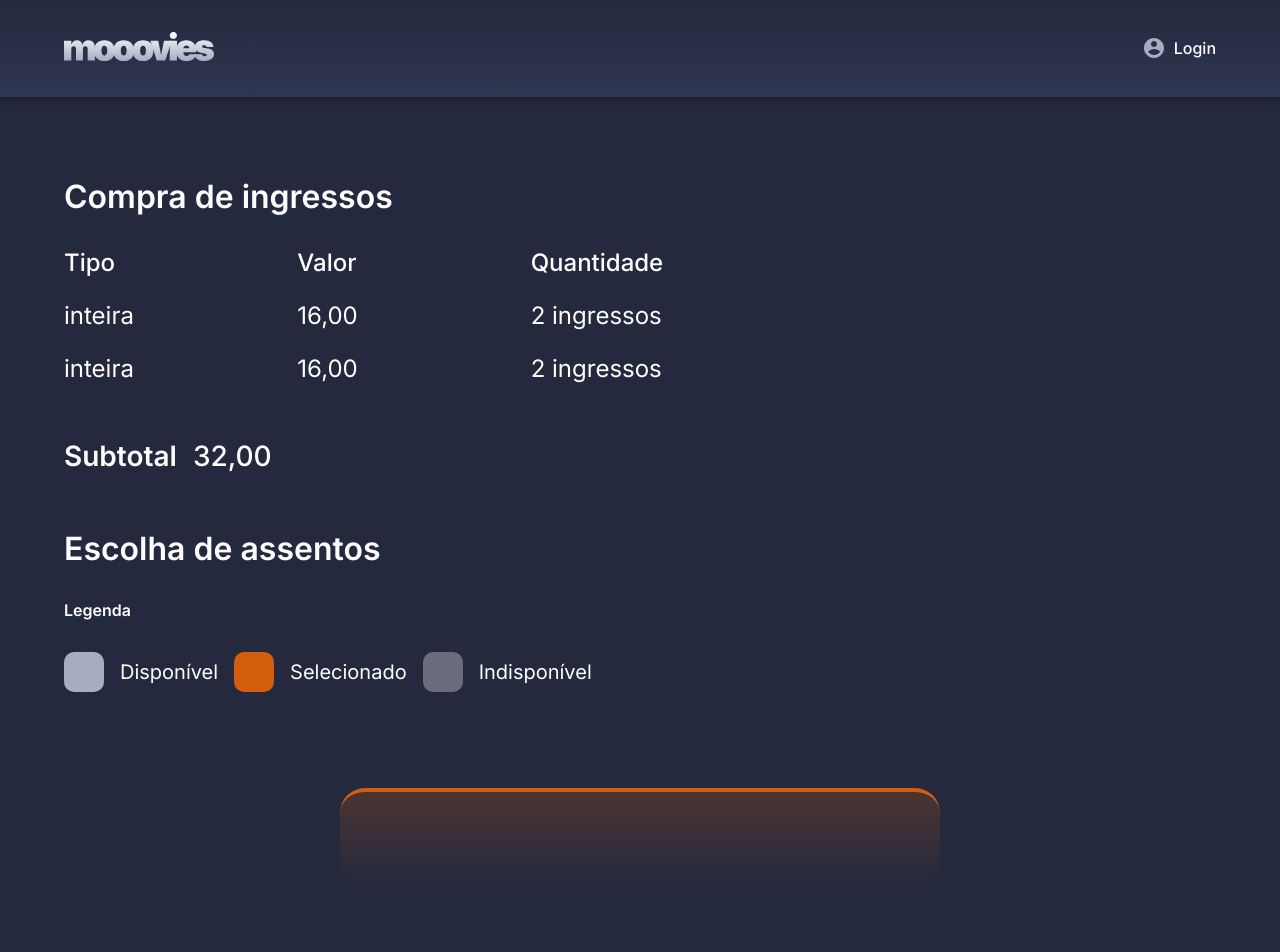
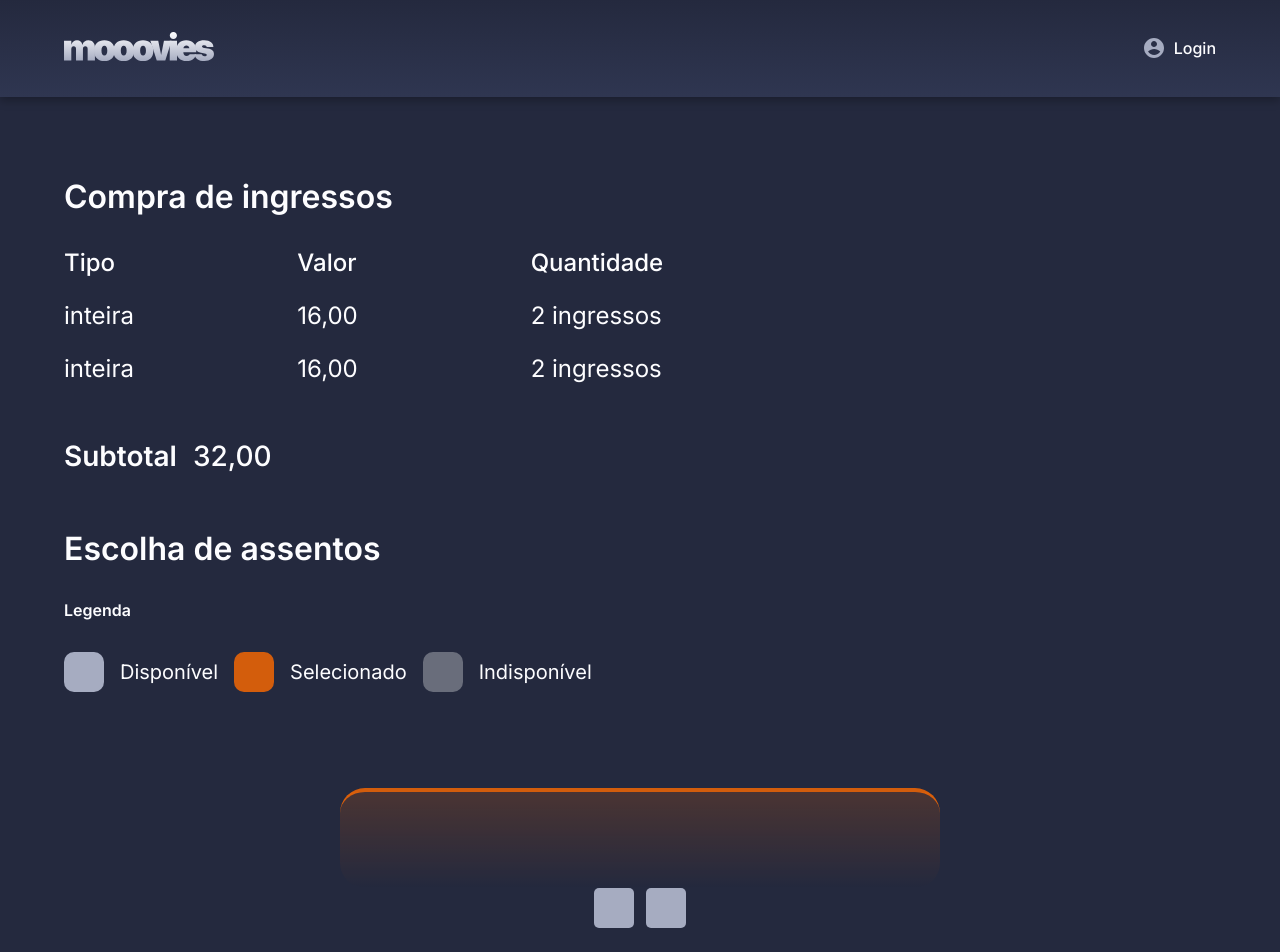
Before and after one commit to lucasgmelo/cinema-management, an Angular app in the folder client/: page /checkout in a window 1280 px wide. Shown: the top 952 px of the page. Built offline with nearby package versions, Linux system fonts and the light colour scheme.

Commit message:
feat(main) feature seat

```diff
--- a/client/src/app/components/seat/seat.component.html
+++ b/client/src/app/components/seat/seat.component.html
@@ -1 +1 @@
-<p>seat works!</p>
+<button [ngClass] = "{'':state == 'default' , 'selected':state == 'selected'}" ></button>
--- a/client/src/app/components/seat/seat.component.scss
+++ b/client/src/app/components/seat/seat.component.scss
@@ -0,0 +1,14 @@
+button {
+    height: 40px;
+    width: 40px;
+    border-radius: 5px;
+    background: var(--gray);
+    border: none;
+
+    &.selected {
+        background-color: var(--orange);
+    }
+    &:disabled{
+        background-color: #696D7B;
+    }
+}
--- a/client/src/app/components/seat/seat.component.ts
+++ b/client/src/app/components/seat/seat.component.ts
@@ -1,15 +1,30 @@
-import { Component, OnInit } from '@angular/core';
+import { Component, Input, OnInit } from '@angular/core';
 
 @Component({
   selector: 'app-seat',
   templateUrl: './seat.component.html',
   styleUrls: ['./seat.component.scss']
 })
+
 export class SeatComponent implements OnInit {
+
+  @Input() isDisabled!: boolean;
+
+  state: 'default' | 'selected' = 'default';
 
   constructor() { }
 
   ngOnInit(): void {
   }
 
+  toggle(){
+
+    if(this.state == 'default'){
+      this.state = 'selected';
+
+    }else{
+      this.state = 'default';
+    }
+  }
+
 }
--- a/client/src/app/pages/checkout/checkout.component.html
+++ b/client/src/app/pages/checkout/checkout.component.html
@@ -60,7 +60,7 @@
 
         <div id="tela"></div>
 
-        <div id="assentos"></div>
+        <div id="assentos"><app-seat [isDisabled] = "false"></app-seat > <app-seat [isDisabled] = "false"></app-seat ></div>
 
     </section>
 
--- a/client/src/app/pages/checkout/checkout.component.scss
+++ b/client/src/app/pages/checkout/checkout.component.scss
@@ -90,7 +90,15 @@
     }
 
 
+
 }
+
+#assentos {
+    display: grid;
+    grid-template-columns: 1fr 1fr;
+    gap: 12px;
+}
+
 
 .screen {
 
```
